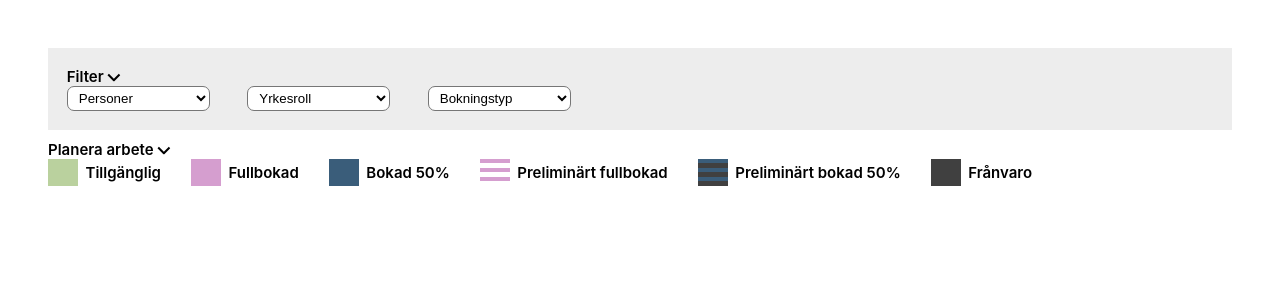
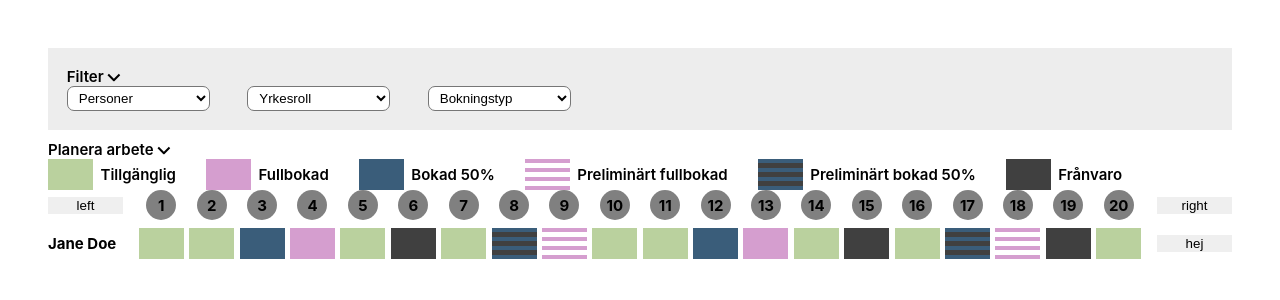
Before and after one commit to xzutv/java-ux-grupp11-ex3, a Vue app: page / in a window 1280 px wide. Shown: the top 300 px of the page. Built offline with nearby package versions, Linux system fonts and the light colour scheme.

Commit message:
added early calendar view

```diff
--- a/src/App.vue
+++ b/src/App.vue
@@ -1,6 +1,7 @@
 <script setup>
 import SelectBox from './components/SelectBox.vue';
 import StatusBox from './components/StatusBox.vue';
+import MainView from './components/MainView.vue'
 
 </script>
 
@@ -60,7 +61,16 @@ import StatusBox from './components/StatusBox.vue';
         Frånvaro
       </div>
   </div>
+
+  <div>
+    <MainView></MainView>
+  </div>
 </template>
+
+
+
+
+
 
 <script>
 // import Profession from './components/Profession.vue'
--- /dev/null
+++ b/src/components/MainView.vue
@@ -0,0 +1,119 @@
+<script>
+      import StatusBox from './StatusBox.vue';
+      export default {
+            components: {
+            StatusBox
+      }
+}
+</script>
+
+<template>
+      <div class="calendar-grid">
+            <div class="calendar-header">
+                  <button>left</button>
+                  <div class="dates">
+                         <div class="date-cell" v-for="n in 20" :key="'date-' + n">{{ n }}</div>
+                  </div>
+                  <button>right</button>
+            </div>
+
+            <div class="employee-row">
+                  <div class="employee-name">
+                        Jane Doe
+                  </div>
+                  <div class="statuses">
+                        <StatusBox status="available" />
+                        <StatusBox status="available" />
+                        <StatusBox status="half-booked" />
+                        <StatusBox status="full-booked" />
+                        <StatusBox status="available" />
+                        <StatusBox status="absent" />
+                        <StatusBox status="available" />
+                        <StatusBox status="prel-half" />
+                        <StatusBox status="prel-full" />
+                        <StatusBox status="available" />
+                        <StatusBox status="available" />
+                        <StatusBox status="half-booked" />
+                        <StatusBox status="full-booked" />
+                        <StatusBox status="available" />
+                        <StatusBox status="absent" />
+                        <StatusBox status="available" />
+                        <StatusBox status="prel-half" />
+                        <StatusBox status="prel-full" />
+                        <StatusBox status="absent" />
+                        <StatusBox status="available" />
+                  </div>
+                  <button id="invisible">hej</button>
+
+            </div>
+
+
+      </div>
+</template>
+
+<style scoped>
+      button {
+            width: 5rem;
+            border: 0;
+      }
+s
+
+
+      .calendar {
+            display: grid;
+            grid-template-columns: 2fr repeat(20, 1fr) .5fr;
+      }
+
+      .nav {
+            grid-column: span 22;
+      }
+
+      .dates {
+            grid-column: auto;
+      }
+      .calendar-header {
+            display: flex;
+            align-items: center;
+            gap: 1rem;
+            margin-bottom: 0.5rem;
+      }
+
+      .dates {
+            display: grid;
+            grid-template-columns: repeat(20, 1fr);
+            gap: 0.25rem;
+            flex: 1;
+      }
+
+      .date-cell {
+            display: flex;
+            align-items: center;    /* Vertical centering */
+            justify-content: center; /* Horizontal centering */
+            height: 2rem;
+            width: 2rem;
+            justify-self: center;         /* Or whatever height you want */
+            font-weight: bold;
+            padding: auto;
+            background-color: gray;
+            border-radius: 50%;
+      }
+
+      .employee-row {
+            display: flex;
+            align-items: center;
+            gap: 1rem;
+      }
+
+      .employee-name {
+            width: 5rem;
+            font-weight: bold;
+      }
+
+      .statuses {
+            display: grid;
+            grid-template-columns: repeat(20, 1fr);
+            gap: 0.25rem;
+            flex: 1;
+            justify-items: center;
+      }
+</style>
--- a/src/components/StatusBox.vue
+++ b/src/components/StatusBox.vue
@@ -19,14 +19,14 @@
 
 <style scoped>
       .status-box {
-            min-width: 1rem;
-            min-width: 1rem;
-            margin: 0 .5;
+            height: auto;
+            width: auto;
+
       }
 
       .status-box div {
             height: .3rem;
-            width: 2rem;
+            width: 3rem;
       }
 
       .odd-available, .even-available {
@@ -71,5 +71,6 @@
             <div :class="evenClass"></div>
             <div :class="oddClass"></div>
             <div :class="evenClass"></div>
+            <div :class="oddClass"></div>
       </div>
 </template>
```
Also changed, not shown: reference-material/table-view-reference.png (added).
